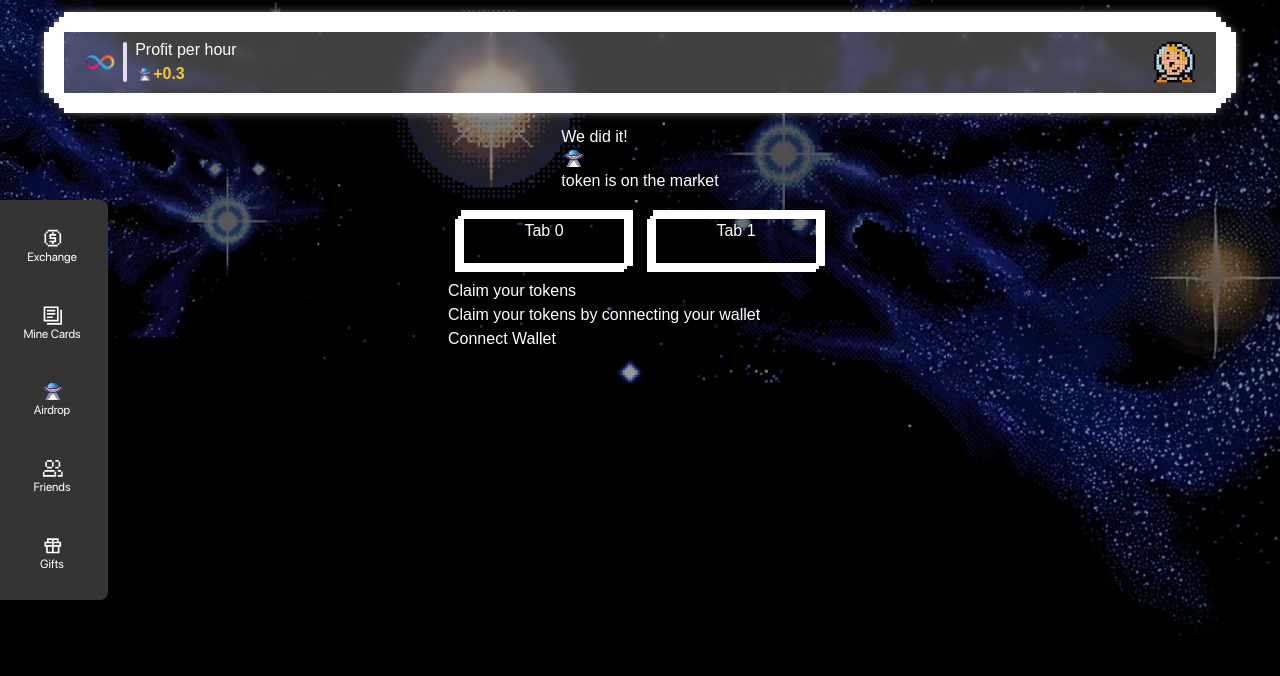
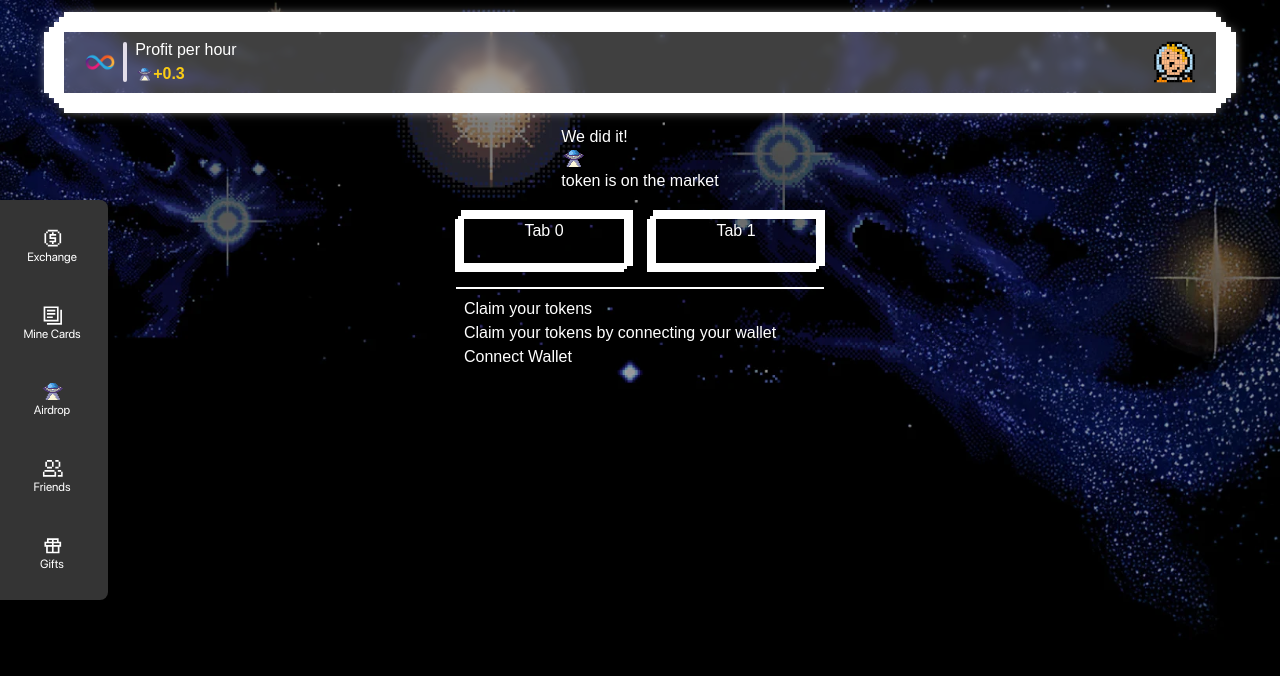
Before and after one commit to ICP-hub/StarDustAdventures, a React (Vite) app in the folder src/game_frontend/: page /dashboard/airdrop in a window 1280 px wide. Shown: the top 676 px of the page. Built offline with nearby package versions, Linux system fonts and the light colour scheme.

Commit message:
Refactor Tab panel styles for improved spacing and border thickness

```diff
--- a/src/game_frontend/src/components/ui/Tab/index.css
+++ b/src/game_frontend/src/components/ui/Tab/index.css
@@ -1,3 +1,3 @@
-.tabpanel{
-    @apply border-t-[1px] border-white;
+.tab-panel{
+    @apply border-t-2 border-white m-2 p-2;
 }
```
